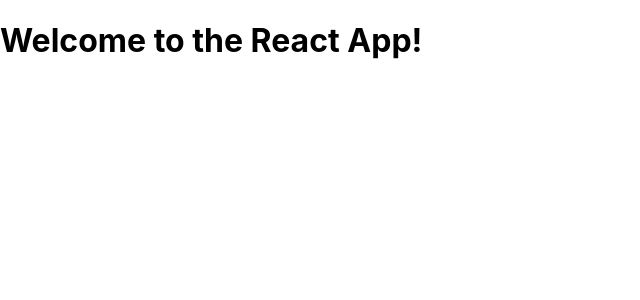
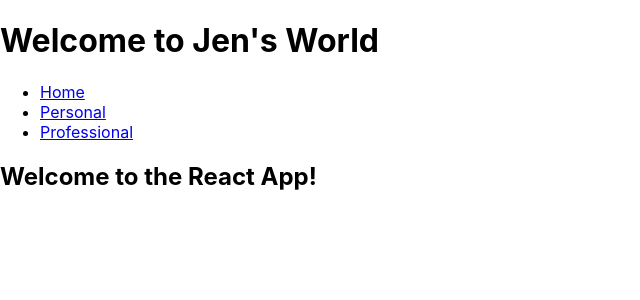
Before and after one commit to jenniferklaman/jklwebsite, a React (Create React App) app in the folder frontend/: page / in a window 1280 px wide. Shown: the top 300 px of the page, without its empty margins (0-640 px from the left). Built offline with nearby package versions, Linux system fonts and the light colour scheme; the HTML template or start-up script is replaced by a standard one.

Commit message:
needed to save app.tsx file first sorry im stupid

```diff
--- a/frontend/src/App.tsx
+++ b/frontend/src/App.tsx
@@ -1,10 +1,41 @@
 import React from 'react';
+import { BrowserRouter as Router, Route, Routes } from 'react-router-dom';
+
+// Import your page components
+import PersonalPage from './pages/personal/personal';
+import ProfessionalPage from './pages/professional/professional';
+import PublicationsPage from './pages/professional/publications';
 
 const App = () => {
   return (
-    <div>
-      <h1>Welcome to the React App!</h1>
-    </div>
+    <Router>
+      <div>
+        <h1>Welcome to Jen's World</h1>
+        {/* Navigation links */}
+        <nav>
+          <ul>
+            <li><a href="/">Home</a></li>
+            <li><a href="/personal">Personal</a></li>
+            <li><a href="/professional">Professional</a></li>
+          </ul>
+        </nav>
+
+        {/* Switch to render the correct page based on the URL */}
+        <Routes>
+          {/* Home Page */}
+          <Route path="/" element={<h2>Welcome to the React App!</h2>} />
+
+          {/* Personal Page */}
+          <Route path="/personal" element={<PersonalPage />} />
+
+          {/* Professional Page */}
+          <Route path="/professional" element={<ProfessionalPage />} />
+
+          {/* Publications Page */}
+          <Route path="/professional/publications" element={<PublicationsPage />} />
+        </Routes>
+      </div>
+    </Router>
   );
 };
 
```
